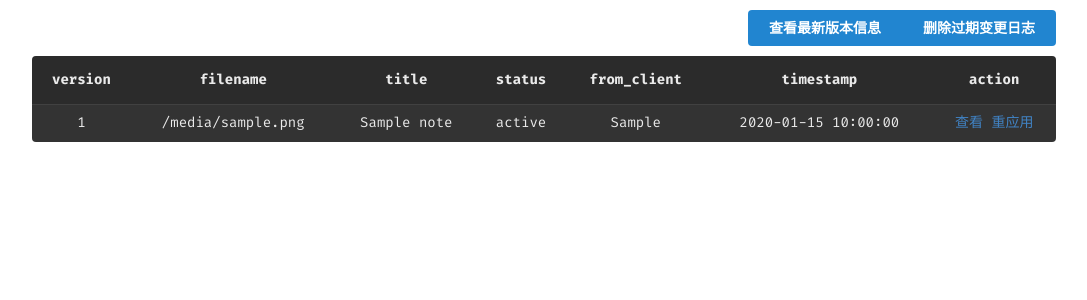
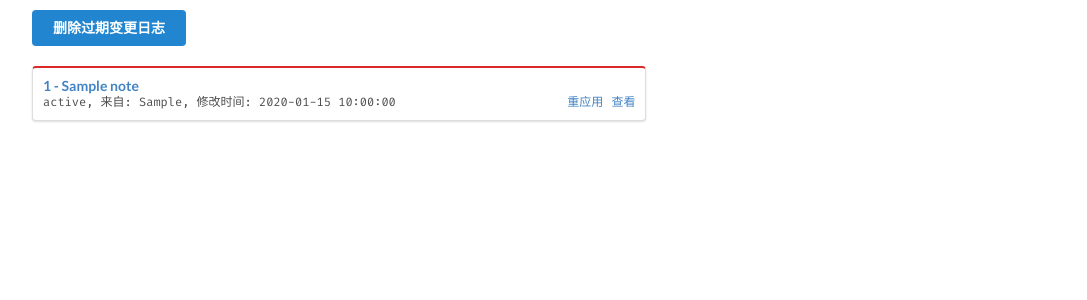
Before and after one commit to xmings/IdeaNote, a Flask app: template templates/sync_note_list.html in a window 1280 px wide. Shown: the top 300 px of the page, without its empty margins (96-1183 px from the left). Run offline with Flask 2, Linux system fonts and the light colour scheme; the template is opened without the code that fills it: most values are stand-ins (such as "Sample title", 1, 10 or a date in 2020); parts of the project's set-up code (start-up, migrations or seed data) failed here and were passed over; some libraries are stand-ins or nearby versions.

Commit message:
feats: 优化变更历史页面和笔记同步页面

```diff
--- a/sync/view.py
+++ b/sync/view.py
@@ -13,6 +13,7 @@ from threading import Thread
 from .service import SyncService
 from .sync_utils.netdisk_sync_utils import NetDiskSyncUtils
 from .sync_utils.github_sync_utils import GithubSyncUtils
+from .model import SyncInfo
 from sync import sync
 from flask import request, current_app, Response, render_template
 
@@ -30,11 +31,12 @@ sync_thread.start()
 def fetch_sync_note_list():
     try:
         result = sync_utils.fetch_sync_note_list()
+        local_version_info = SyncInfo.query.first()
     except Exception as e:
         current_app.logger.error(e)
         traceback.print_exc()
         return Response(str(e), status=500)
-    return render_template('sync_note_list.html', note_list=result)
+    return render_template('sync_note_list.html', note_list=result, local_version_id=local_version_info.current_version)
 
 
 @sync.route("/sync/view/note")
--- a/templates/sync_note_list.html
+++ b/templates/sync_note_list.html
@@ -1,41 +1,28 @@
 {% extends 'base.html' %}
 {% block content %}
-    <div class="blue ui buttons" style="margin: 10px 10%; float: right">
-        <div class="ui button view-latest-version">查看最新版本信息</div>
+    <div class="blue ui buttons" style="margin: 10px 10%;">
         <div class="ui button delete-obsolete-change">删除过期变更日志</div>
     </div>
 
-    <table class="ui table inverted  compact " style="width: 80%; margin: 10px 10%;">
-        <thead>
-        <tr class="center aligned">
-            <th>version</th>
-            <th>filename</th>
-            <th>title</th>
-            <th>status</th>
-            <th>from_client</th>
-            <th>timestamp</th>
-            <th>action</th>
-        </tr>
-        </thead>
-        <tbody>
+    <div class="ui relaxed list" style="width: 80%; margin: 10px 10%;">
         {% for i in note_list|sort(attribute='version_id', reverse=true) %}
-            <tr class="center aligned">
-                <td>{{ i.version_id }}</td>
-                <td>{{ i.filename }}</td>
-                <td>{{ i.title }}</td>
-                <td>{{ i.status }}</td>
-                <td>{{ i.from_client }}</td>
-                <td>{{ i.timestamp }}</td>
-                <td>
-                    <a href="#" class="view-sync-note"
-                       data-note-id="{{ i.note_id }}" data-version-id="{{ i.version_id }}">查看</a>
-                    <a href="#" class="apply-sync-note"
-                       data-note-id="{{ i.note_id }}" data-version-id="{{ i.version_id }}">重应用</a>
-                </td>
-            </tr>
+            <div class="ui item left floated segment
+                       {% if local_version_id>=i.version_id %} green {% else %} red {% endif %}"
+                 data-filename="{{ i.filename }}" style="padding: 10px; min-width: 60%">
+                <div class="content">
+                    <a class="header">{{ i.version_id }} - {{ i.title }}</a>
+                    <div class="description" style="font-size: 12px">
+                        {{ i.status }}, 来自: {{ i.from_client }}, 修改时间: {{ i.timestamp }}
+
+                        <a href="#" class="view-sync-note" style="float: right; margin-left: 8px"
+                           data-note-id="{{ i.note_id }}" data-version-id="{{ i.version_id }}">查看</a>
+                        <a href="#" class="apply-sync-note" style="float: right"
+                           data-note-id="{{ i.note_id }}" data-version-id="{{ i.version_id }}">重应用</a>
+                    </div>
+                </div>
+            </div>
         {% endfor %}
-        </tbody>
-    </table>
+    </div>
 
     <div class="ui modal view-sync-note-modal">
         <i class="close icon"></i>
```
Also changed, not shown: templates/change_history.html (+4 -3 lines).
